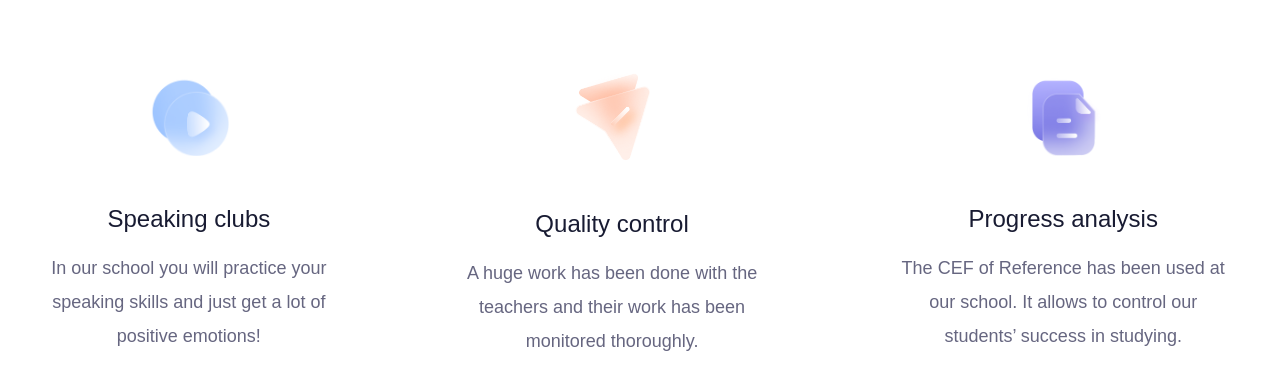
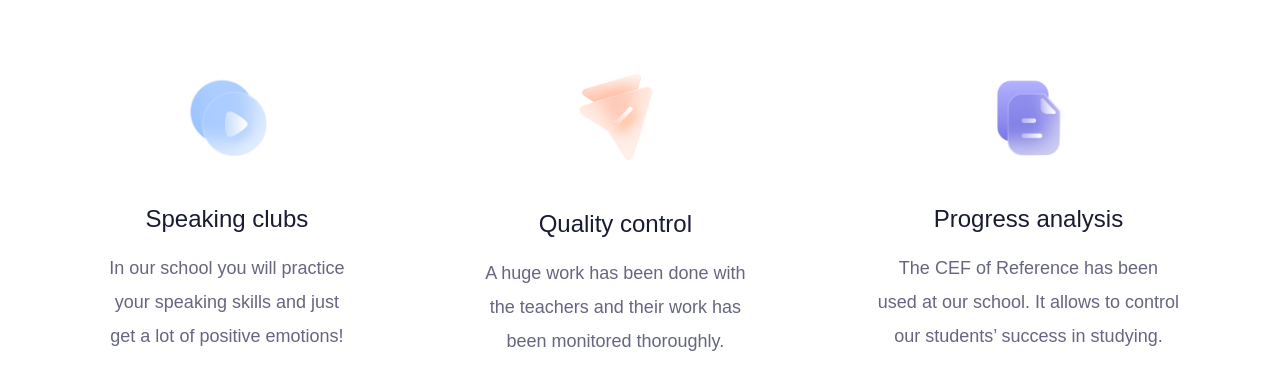
Before and after one commit to Anfalibrahim79/lingua_slicing, a Next.js app: page / in a window 1280 px wide. Shown: the part 1165-1554 px from the top of the page. Built offline with nearby package versions, Linux system fonts and the light colour scheme; a web font is replaced by a local one.

Commit message:
update responsive1

```diff
--- a/app/page.js
+++ b/app/page.js
@@ -75,13 +75,13 @@ export default function Home() {
         </div>
       </section>
       {/*Why choose */}
-      <section className="container flex items-center justify-center mx-auto lg:mx-0">
+      <section className="container flex items-center justify-center mx-auto lg:px-[100px]">
         <div className="min-h-full lg:h-[472px] mt-[200px] flex flex-col items-center">
           <div className="flex flex-col items-center">
             <p className="text-lg font-bold leading-[190%] uppercase text-outline">WHY CHOOSE US</p>
             <h2 className="text-5xl leading-[130%] text-text-primary font-light">Our values</h2>
           </div>
-          <div className="flex flex-col items-center lg:flex-row mt-[89px] px-[45px] gap-32">
+          <div className="flex flex-col items-center lg:flex-row mt-[89px] gap-32">
             <div className="flex flex-col items-center">
               <Image src={'/Glass1.png'} width={81} height={81} alt="glass-icon" />
               <p className="text-2xl font-medium text-text-primary mt-[47px] mb-4">Speaking clubs</p>
```
